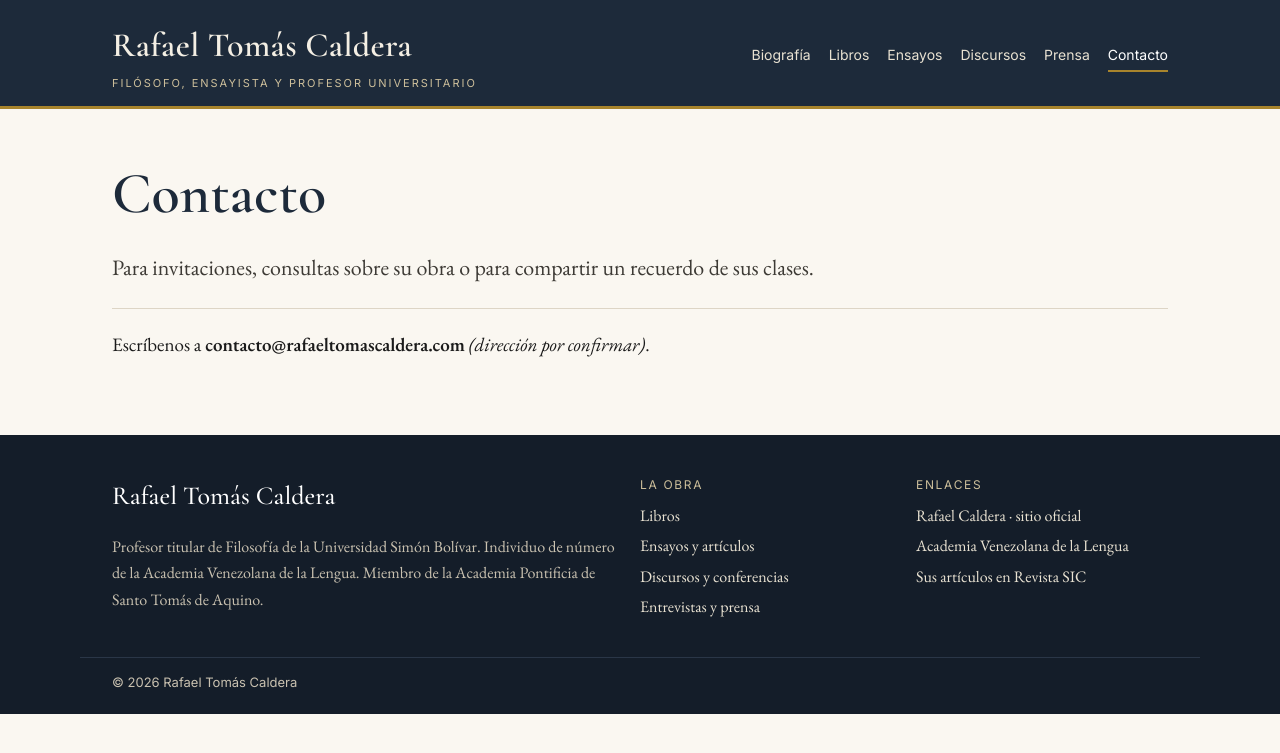
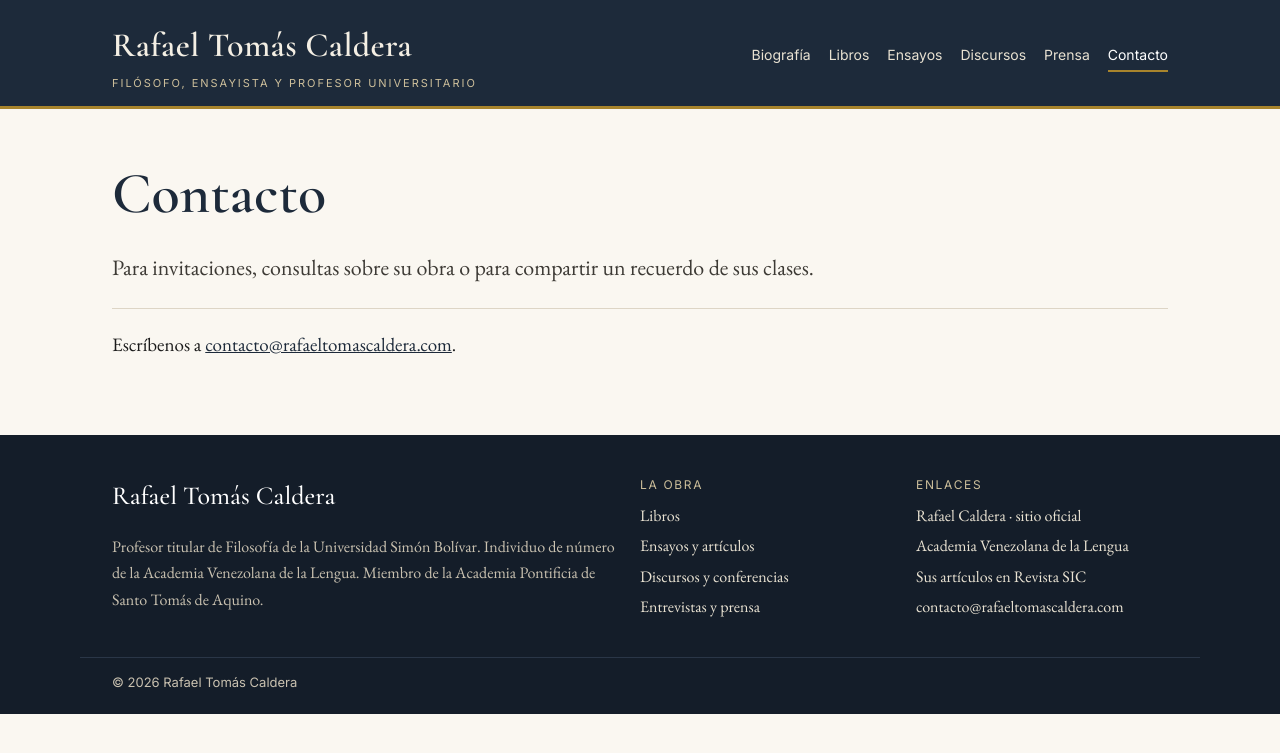
Before and after one commit to luisc393/rafaeltomascaldera, a Jekyll site: the page built from contacto.md, in a window 1280 px wide. Shown: the top 753 px of the page. Built offline with Jekyll 4.4.1, drawn with Linux system fonts in a browser that asks for light colours.

Commit message:
Agrega el correo de contacto
Co-Authored-By: Claude Opus 5.5 <noreply@anthropic.com>
Claude-Session: https://claude.ai/code/session_01XD6NAczhEK8gNSqL81mmPn

```diff
--- a/_layouts/default.html
+++ b/_layouts/default.html
@@ -53,6 +53,7 @@
           <li><a href="https://rafaelcaldera.com" rel="noopener">Rafael Caldera · sitio oficial</a></li>
           <li><a href="https://avelengua.org.ve/cms/individuos-de-numero/dr-rafael-tomas-caldera/" rel="noopener">Academia Venezolana de la Lengua</a></li>
           <li><a href="https://revistasic.org/author/rcaldera/" rel="noopener">Sus artículos en Revista SIC</a></li>
+          <li><a href="mailto:contacto@rafaeltomascaldera.com">contacto@rafaeltomascaldera.com</a></li>
         </ul>
       </div>
     </div>
--- a/contacto.md
+++ b/contacto.md
@@ -4,4 +4,4 @@ title: Contacto
 entradilla: Para invitaciones, consultas sobre su obra o para compartir un recuerdo de sus clases.
 ---
 
-Escríbenos a **contacto@rafaeltomascaldera.com** *(dirección por confirmar)*.
+Escríbenos a [contacto@rafaeltomascaldera.com](mailto:contacto@rafaeltomascaldera.com).
```
